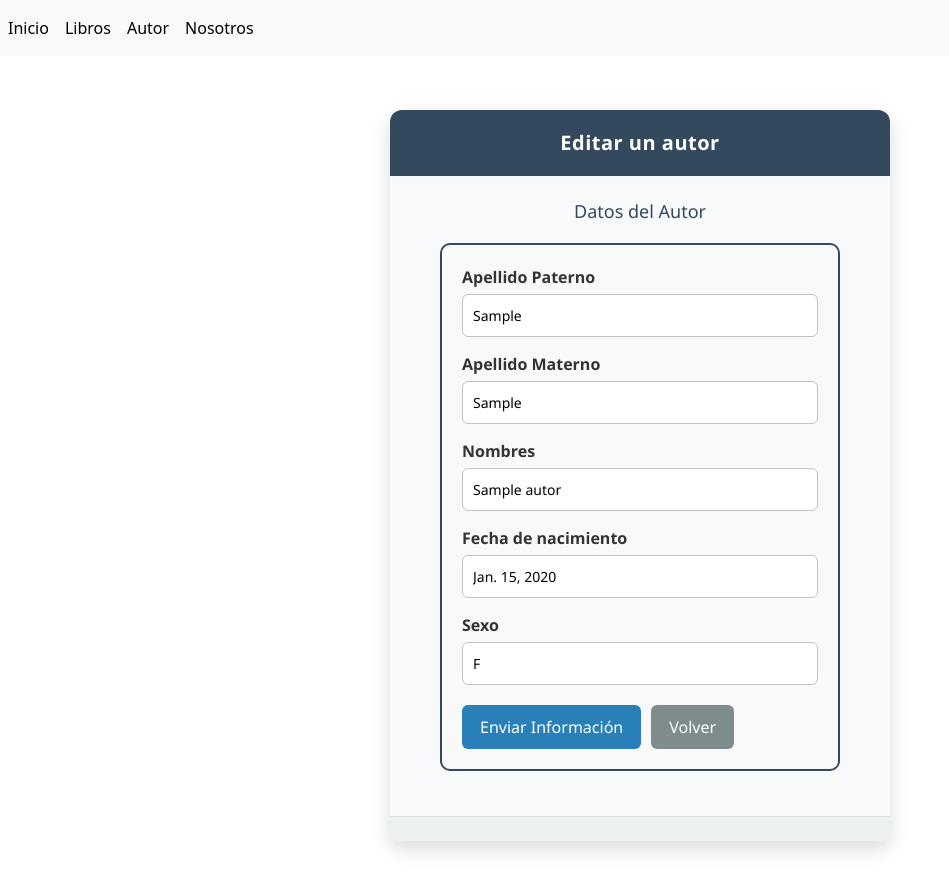
After one commit to BlazeShotS/Sistema-Libreria, a Django app: page /autor/editar/1 in a window 1280 px wide. The commit adds this page. Shown: the whole page, without its empty margins (0-949 px from the left). Run offline with Django 5.2, Linux system fonts and the light colour scheme; tables that the repository leaves empty hold one stand-in row (values such as "Sample post").

Commit message:
feat: editar de autor

```diff
--- a/libreria/static/libreria/css/listarDocente.css
+++ b/libreria/static/libreria/css/listarDocente.css
@@ -41,3 +41,35 @@
     padding: 10px;
     border: 1px solid #7f8c8d;
 }
+
+
+
+/* Botón Editar */
+.btn-editar {
+    padding: 6px 12px;
+    background-color: #2980b9; /* Azul profesional */
+    color: #ffffff;
+    text-decoration: none;
+    border-radius: 5px;
+    font-weight: 500;
+    transition: background 0.3s;
+}
+
+.btn-editar:hover {
+    background-color: #1c5980;
+}
+
+/* Botón Eliminar */
+.btn-eliminar {
+    padding: 6px 12px;
+    background-color: #e74c3c; /* Rojo elegante */
+    color: #ffffff;
+    text-decoration: none;
+    border-radius: 5px;
+    font-weight: 500;
+    transition: background 0.3s;
+}
+
+.btn-eliminar:hover {
+    background-color: #c0392b;
+}
--- /dev/null
+++ b/libreria/templates/autor/editar.html
@@ -0,0 +1,22 @@
+{% extends "base.html" %}
+
+{% block titulo %} Editar Autor {% endblock %}
+
+
+{% block contenido %}
+<br>
+<div class="contenedor-autor">
+    <div class="header-autor">Editar un autor</div>
+    <div class="body-autor">
+        <h4 class="titulo-autor">Datos del Autor</h4>
+        {% include 'autor/form.html' %} <!--Incluye el formulario-->
+    </div>
+
+    <div class="footer-autor">
+
+    </div>
+</div>
+
+
+
+{% endblock %}
--- a/libreria/templates/autor/form.html
+++ b/libreria/templates/autor/form.html
@@ -18,6 +18,6 @@
 
     <div class="botones-formulario">
         <input class="btn-enviar" type="submit" value="Enviar Información"/>
-        <a class="btn-volver" href="{% url 'ListarAutor' %}">Volver</a>
+        <a class="btn-volver" href="{% url 'ListarAutores' %}">Volver</a> <!--ese href , ListarAutor siempre vendra de urls.py-->
     </div>
 </form>
--- a/libreria/templates/autor/listar.html
+++ b/libreria/templates/autor/listar.html
@@ -28,7 +28,10 @@
             <td>{{ autor.nombres }}</td>
             <td>{{ autor.fecha_nacimiento }}</td>
             <td>{{ autor.get_sexo_display  }}</td>
-            <td>{{ autor.get_sexo_display  }}</td>
+            <td>
+                <a name="" id="" class="btn-editar" href="{% url 'EditarAutor' autor.id %}" role="button">Editar</a>
+                <a name="" id="" class="btn-eliminar" href="" role="button">Eliminar</a> <!--eliminar viene del name=eliminar de urls.py de libreria-->
+            </td>
         </tr>
         {% empty %}
         <tr>
--- a/libreria/templates/base.html
+++ b/libreria/templates/base.html
@@ -14,7 +14,7 @@
 
     <link rel="stylesheet" href="{% static 'libreria/css/listarDocente.css' %}">
     <link rel="stylesheet" href="{% static 'libreria/css/formDocente.css' %}">
-    <link rel="stylesheet" href="{% static 'libreria/css/crearDocente.css' %}">
+    <link rel="stylesheet" href="{% static 'libreria/css/crearEditarDocente.css' %}">
 
 </head>
 
@@ -24,7 +24,7 @@
         <div class="nav navbar-nav">
             <a class="nav-item nav-link active" href="{% url 'inicio'%}">Inicio </a>
             <a class="nav-item nav-link active" href="{% url 'libros'%}">Libros </a>
-            <a class="nav-item nav-link active" href="{% url 'ListarAutor'%}">Autor </a>
+            <a class="nav-item nav-link active" href="{% url 'ListarAutores'%}">Autor </a>
             <a class="nav-item nav-link active" href="{% url 'nosotros'%}">Nosotros </a>
         </div>
     </nav>
--- a/libreria/urls.py
+++ b/libreria/urls.py
@@ -12,8 +12,9 @@ urlpatterns = [
     path('eliminar/<int:id>', views.eliminar, name='eliminar'), #el id, tiene que coincidir con el de mi metodo eliminnar el id, tal cual
     path('libros/editar/<int:id>', views.editar, name='detalle'),
 
-    path('autor/', views.autor, name='ListarAutor'),
-    path('autor/crear', views.crearAutor, name='CrearAutor')
+    path('autor', views.autor, name='ListarAutores'),
+    path('autor/crear', views.crearAutor, name='CrearAutor'),
+    path('autor/editar/<int:id>', views.editarAutor, name='EditarAutor')
 
 
 ]+ static(settings.MEDIA_URL, document_root=settings.MEDIA_ROOT) #PARA LAS IMAGENES , SE PUEDAN MOSTRAR EN MI PAGINA
--- a/libreria/views.py
+++ b/libreria/views.py
@@ -45,5 +45,13 @@ def crearAutor(request):
     formularioAutor = AutorForm(request.POST or None)
     if formularioAutor.is_valid():
         formularioAutor.save()
-        return redirect('ListarAutor')
+        return redirect('ListarAutores')
     return render(request, 'autor/crear.html',{'formularioAutor':formularioAutor})
+
+def editarAutor(request, id):
+    autor = Autor.objects.get(id=id)
+    formularioAutor = AutorForm(request.POST or None, instance=autor)
+    if formularioAutor.is_valid() and request.POST:
+        formularioAutor.save()
+        return redirect('ListarAutores')
+    return render(request, 'autor/editar.html',{'formularioAutor': formularioAutor})
```
Also changed, not shown: libreria/static/libreria/css/crearEditarDocente.css (renamed from libreria/static/libreria/css/crearDocente.css).
